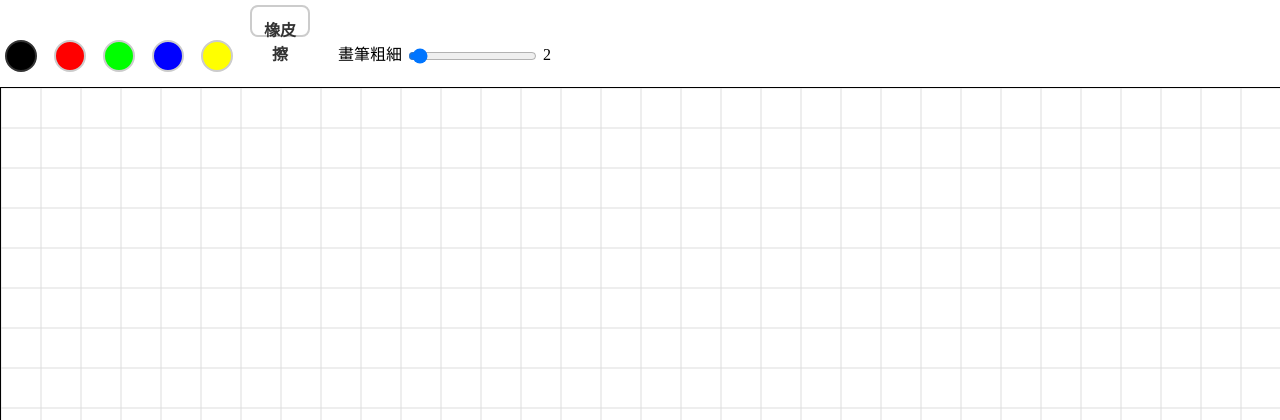
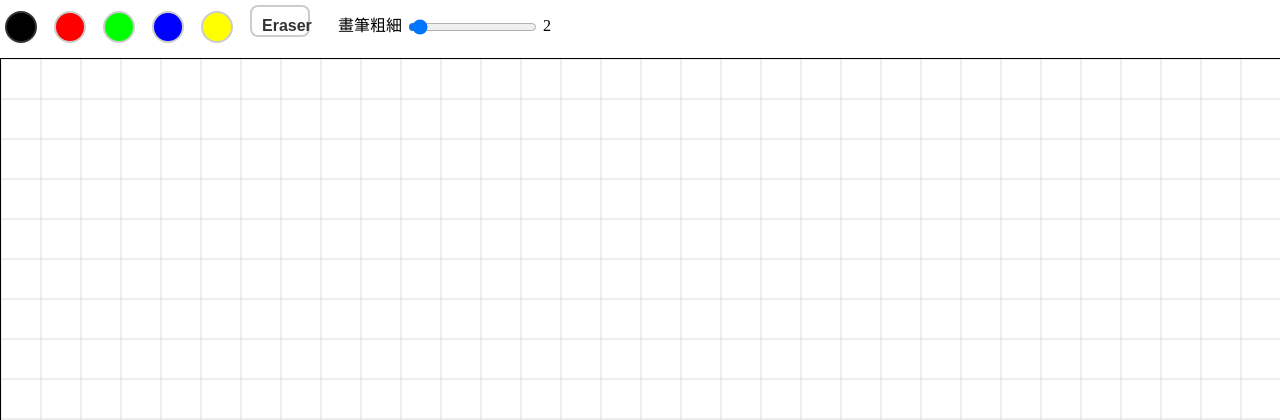
Before and after one commit to h04898989/white-board, a Flask app: page / in a window 1280 px wide. Shown: the top 420 px of the page. Run offline with Flask 3, Linux system fonts and the light colour scheme.

Commit message:
update eraser name

```diff
--- a/templates/index.html
+++ b/templates/index.html
@@ -14,7 +14,7 @@
             <button class="color-btn" data-color="#00ff00" style="background:#00ff00"></button>
             <button class="color-btn" data-color="#0000ff" style="background:#0000ff"></button>
             <button class="color-btn" data-color="#ffff00" style="background:#ffff00"></button>
-            <button class="eraser-btn">橡皮擦</button>
+            <button class="eraser-btn">Eraser</button>
             <label for="brush-size" style="margin-left:16px;">畫筆粗細</label>
             <input type="range" id="brush-size" min="1" max="30" value="2" style="vertical-align:middle;">
             <span id="brush-size-value">2</span>
```
